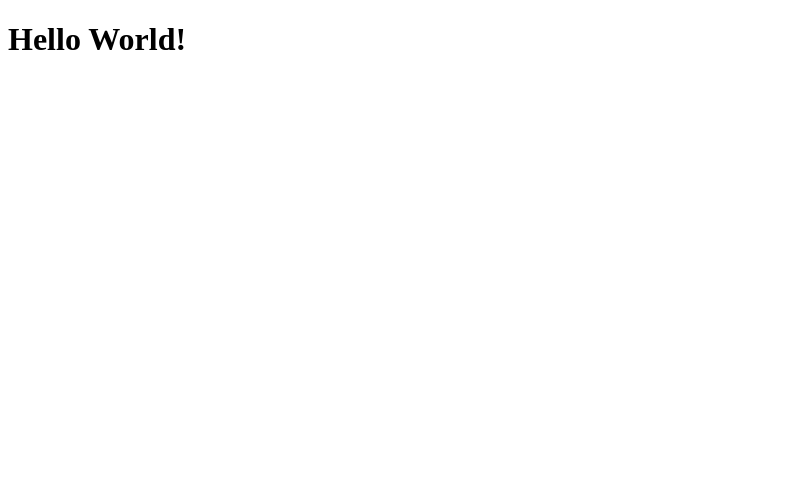
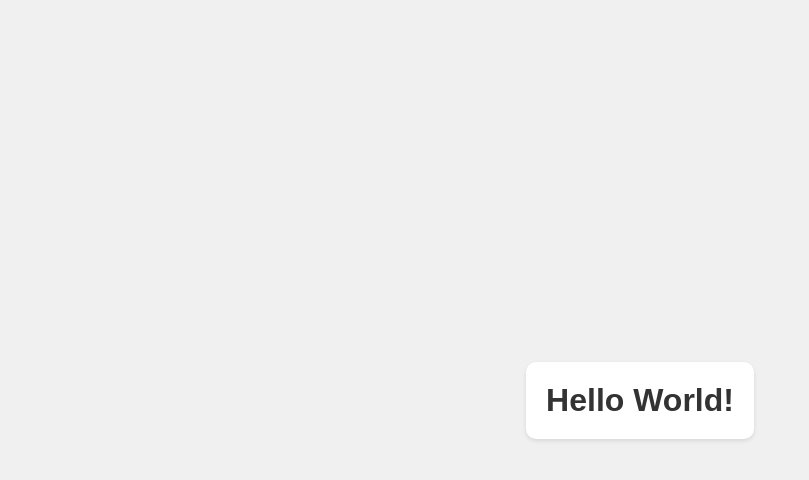
Before and after one commit to bcsolj/hello-mcp, a plain HTML site: page index.html in a window 1280 px wide. Shown: the whole page, without its empty margins (0-809 px from the left). Drawn offline with Linux system fonts and the light colour scheme.

Commit message:
Add CSS styling to Hello World page

```diff
--- a/index.html
+++ b/index.html
@@ -4,6 +4,24 @@
     <meta charset="UTF-8">
     <meta name="viewport" content="width=device-width, initial-scale=1.0">
     <title>Hello World</title>
+    <style>
+        body {
+            font-family: Arial, sans-serif;
+            display: flex;
+            justify-content: center;
+            align-items: center;
+            height: 100vh;
+            margin: 0;
+            background-color: #f0f0f0;
+        }
+        h1 {
+            color: #333;
+            padding: 20px;
+            background-color: white;
+            border-radius: 10px;
+            box-shadow: 0 2px 4px rgba(0,0,0,0.1);
+        }
+    </style>
 </head>
 <body>
     <h1>Hello World!</h1>
```
